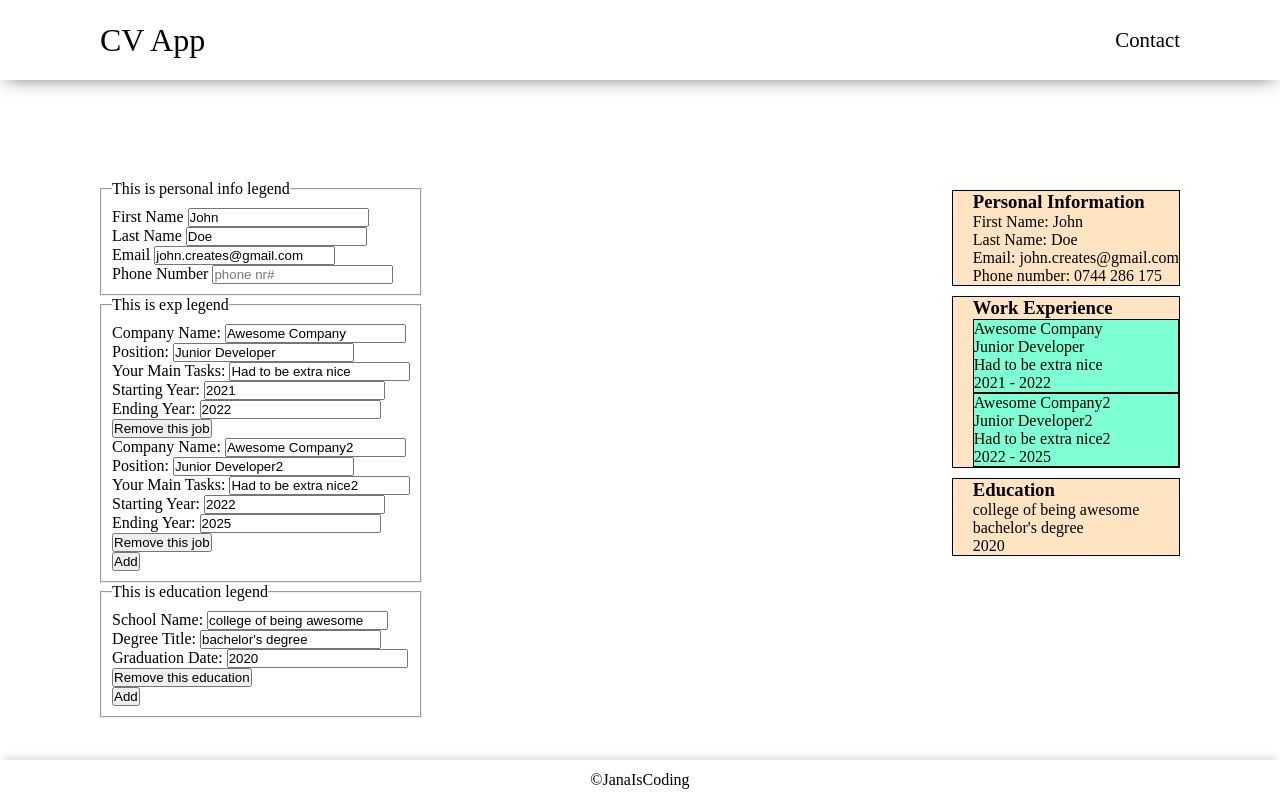
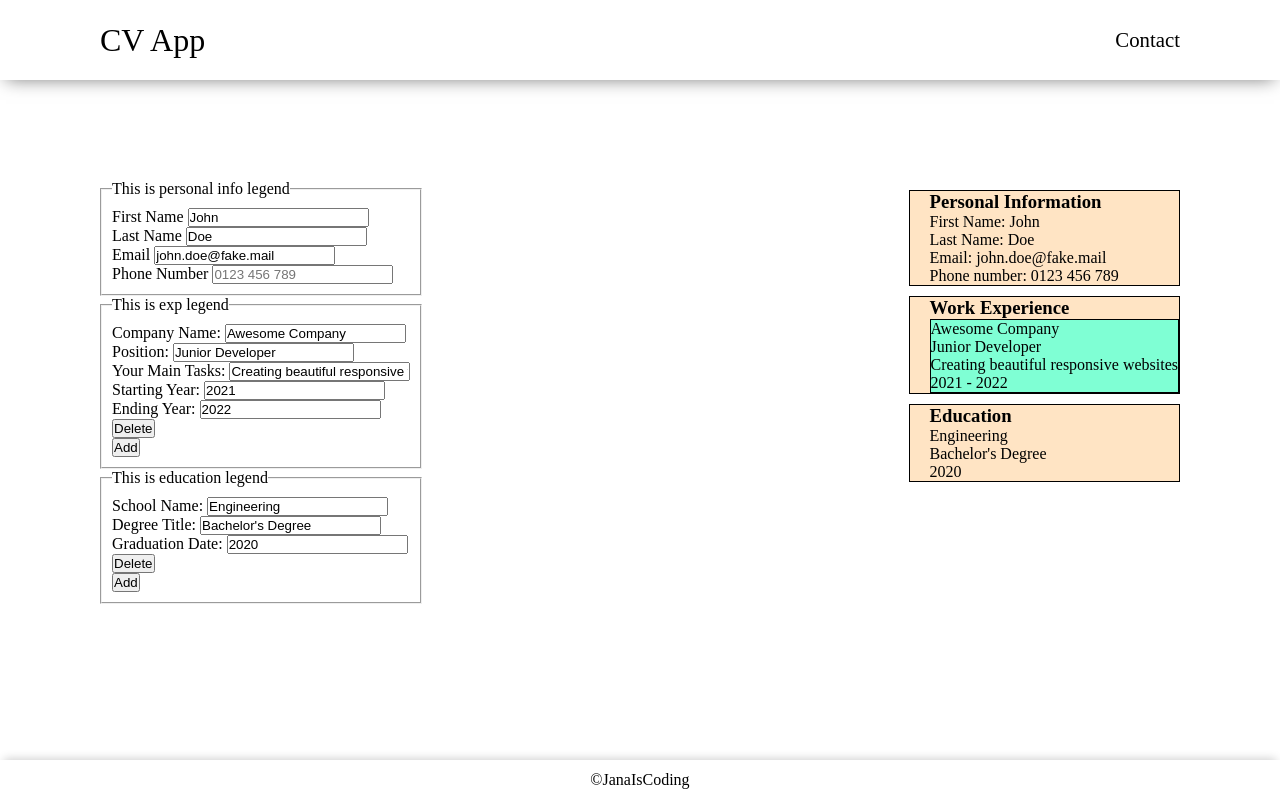
Before and after one commit to janaiscoding/cv-application, a React (Create React App) app: page / in a window 1280 px wide. Built offline with nearby package versions, Linux system fonts and the light colour scheme.

Commit message:
Rework pre-made props

```diff
--- a/src/components/Output.js
+++ b/src/components/Output.js
@@ -24,12 +24,6 @@ class Output extends React.Component {
     });
   }
   renderEducation(educationFields) {
-    if (!Array.isArray(educationFields) || educationFields.length === 0) {
-      console.log(this.props.personalInfo.personalInfo)
-
-      return <p>No education information available.</p>;
-    }
-
     return educationFields.map((education) => {
       return (
         <div className="education-singular-item" key={uniqid()}>
--- a/src/components/Resume.js
+++ b/src/components/Resume.js
@@ -8,13 +8,13 @@ class Resume extends React.Component {
       personalInfo: {
         firstName: "John",
         lastName: "Doe",
-        email: "john.creates@gmail.com",
-        phoneNumber: "0744 286 175",
+        email: "john.doe@fake.mail",
+        phoneNumber: "0123 456 789",
       },
       educationFields: [
         {
-          schoolName: "college of being awesome",
-          degreeTitle: "bachelor's degree",
+          schoolName: "Engineering",
+          degreeTitle: "Bachelor's Degree",
           graduationDate: "2020",
         },
       ],
@@ -22,16 +22,9 @@ class Resume extends React.Component {
         {
           companyName: "Awesome Company",
           position: "Junior Developer",
-          mainTasks: "Had to be extra nice",
+          mainTasks: "Creating beautiful responsive websites",
           startingYearJob: "2021",
           endingYearJob: "2022",
-        },
-        {
-          companyName: "Awesome Company2",
-          position: "Junior Developer2",
-          mainTasks: "Had to be extra nice2",
-          startingYearJob: "2022",
-          endingYearJob: "2025",
         },
       ],
     };
@@ -143,7 +136,7 @@ class Resume extends React.Component {
                 id="phoneNumber"
                 onChange={this.handleChangePersonal}
                 type="number"
-                placeholder="phone nr#"
+                placeholder="0123 456 789"
                 required={true}
               />
             </div>
@@ -206,7 +199,7 @@ class Resume extends React.Component {
                     />
                   </div>
                   <button onClick={() => this.handleRemoveWork(i)}>
-                    Remove this job
+                    Delete
                   </button>
                 </div>
               );
@@ -250,7 +243,7 @@ class Resume extends React.Component {
                     />
                   </div>
                   <button onClick={() => this.handleRemoveEdu(i)}>
-                    Remove this education
+                    Delete
                   </button>
                 </div>
               );
```
